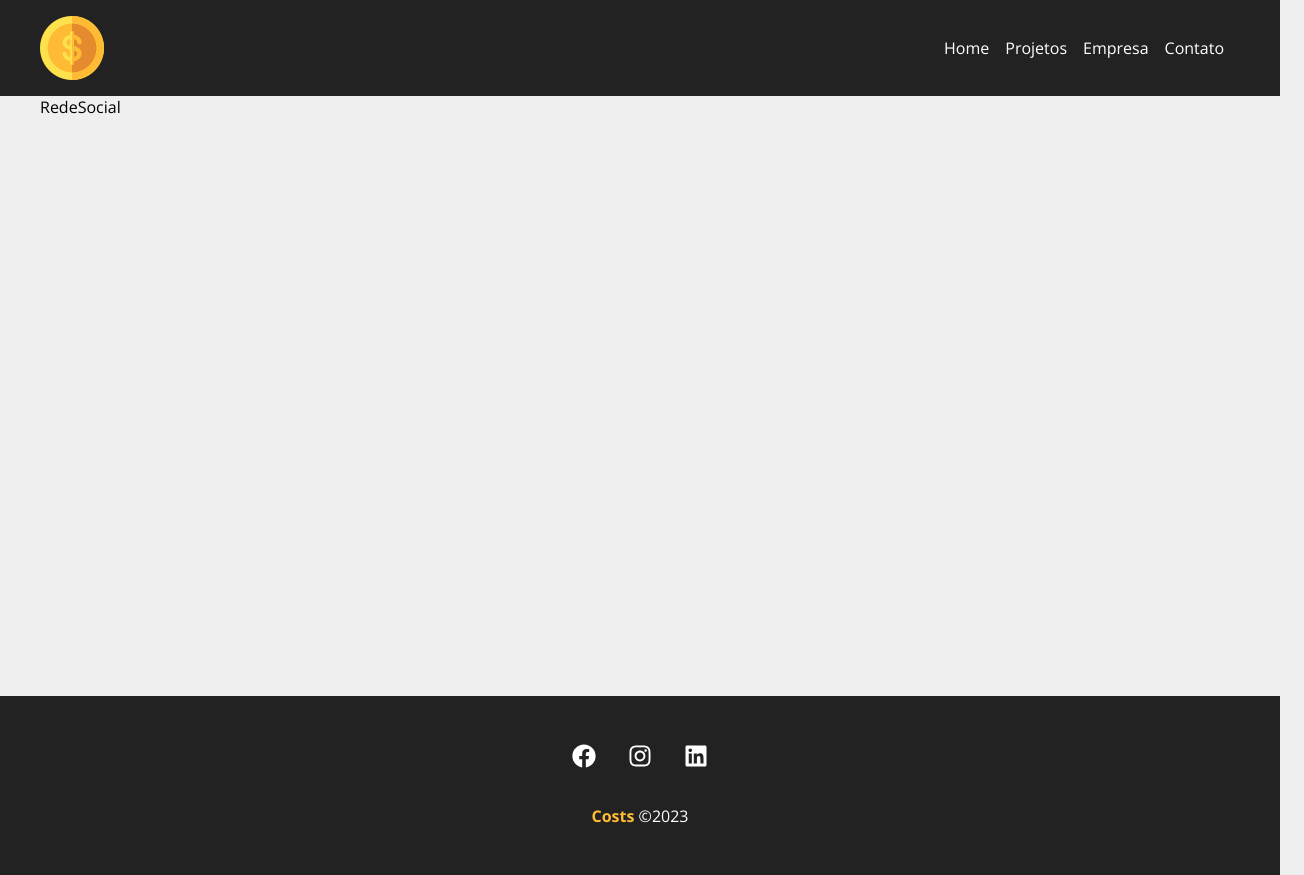
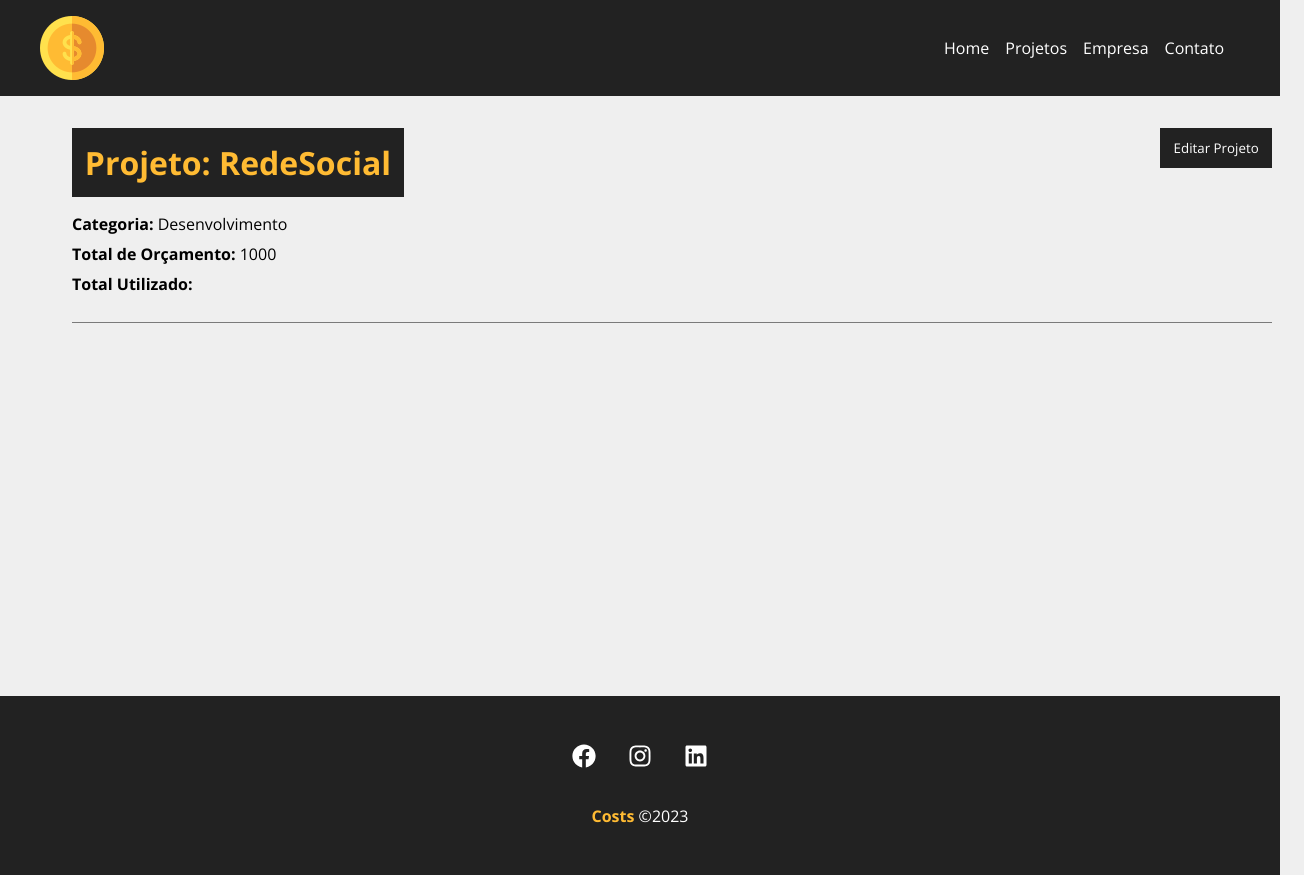
Before and after one commit to PedroDamini/costs_react, a React (Create React App) app in the folder costs/: page /project/3 in a window 1280 px wide. Shown: the whole page, 1304 px wide, since content can reach past the window. Built offline with nearby package versions, Linux system fonts and the light colour scheme; data requests are answered from the project's data file.

Commit message:
ajustando as infos de cada projeto

```diff
--- a/costs/src/components/pages/Project.jsx
+++ b/costs/src/components/pages/Project.jsx
@@ -1,14 +1,18 @@
 import styles from './Project.module.css';
 import { useParams } from 'react-router-dom';
 import { useState, useEffect } from 'react';
+import Loading from '../layout/Loading';
+import Container from '../layout/Container';
 
 
 function Project () {
     const { id } = useParams();
     const [project, setProject] = useState([]);
+    const [showProjectForm, setShowProjectForm] = useState(false);
 
     useEffect(() => {
-        fetch(`http://localhost:5000/projects/${id}`, {
+        setTimeout(() => {
+            fetch(`http://localhost:5000/projects/${id}`, {
             method: 'GET',
             headers: {
                 'Content-Type': 'application/json',
@@ -18,9 +22,45 @@
                 setProject(data)
             })
             .catch((err) => console.log)
+        }, 1000)
     }, [id])
 
-    return <p>{project.name}</p>
+    function toggleProjectForm() {
+        setShowProjectForm(!showProjectForm)
+    }
+
+    return (<>
+        {project.name ? (
+            <div className={styles.project_details}>
+                <Container customClass="column">
+                    <div className={styles.details_container}>
+                        <h1> Projeto: {project.name} </h1>
+                        <button className={styles.btn} onClick={toggleProjectForm}>
+                            {!showProjectForm ? 'Editar Projeto' : 'Fechar'}
+                        </button>
+                        {!showProjectForm ? (
+                            <div className={styles.project_info}>
+                                <p>
+                                    <span>Categoria: </span> {project.category.name}
+                                </p>
+                                <p>
+                                    <span>Total de Orçamento: </span> {project.budget}
+                                </p>
+                                <p>
+                                    <span>Total Utilizado: </span> {project.cost}
+                                </p>
+                            </div>
+                        ) : (
+                            <div className={styles.project_info}>
+                                <p>detalhes do projeto</p>
+                            </div>
+                        )}
+                    </div>
+                </Container>
+            </div>
+            ) : ( <Loading/>
+        )}
+    </>)
 }
 
 export default Project;
--- a/costs/src/components/pages/Project.module.css
+++ b/costs/src/components/pages/Project.module.css
@@ -0,0 +1,48 @@
+.project_details {
+    padding: 2em;
+}
+
+.project_details h1,
+.project_details h2,
+.project_details p {
+    margin-bottom: 0.5em;
+}
+
+.project_details h1 {
+    background-color: #222;
+    color: #ffbb33;
+    padding: 0.4em;
+}
+
+.project_details span {
+    font-weight: bold;
+}
+
+.details_container,
+.service_form_container {
+    border-bottom: 1px solid #7a7a7a;
+    margin-bottom: 1.2em;
+    padding-bottom: 1.2em;
+    justify-content: space-between;
+    display: flex;
+    flex-wrap: wrap;
+}
+
+.btn {
+    background-color: #222;
+    color: #fff;
+    padding: 0.5em 1em;
+    text-decoration: none;
+    transition: 0.5s;
+    cursor: pointer;
+    max-height: 40px;
+    border: none;
+}
+
+.btn:hover {
+    color: #ffbb33;
+}
+
+.project_info {
+    width: 100%;
+}
```
